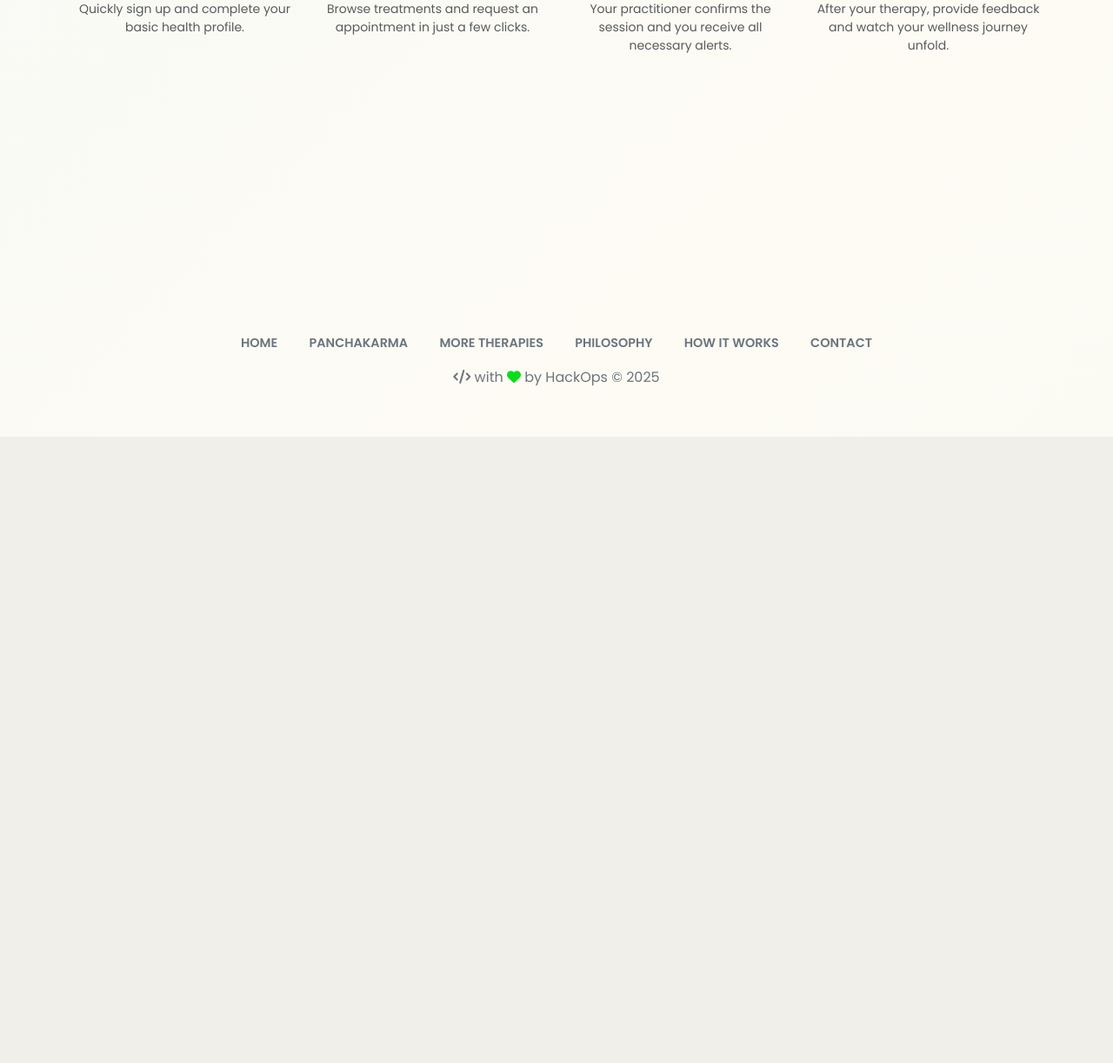
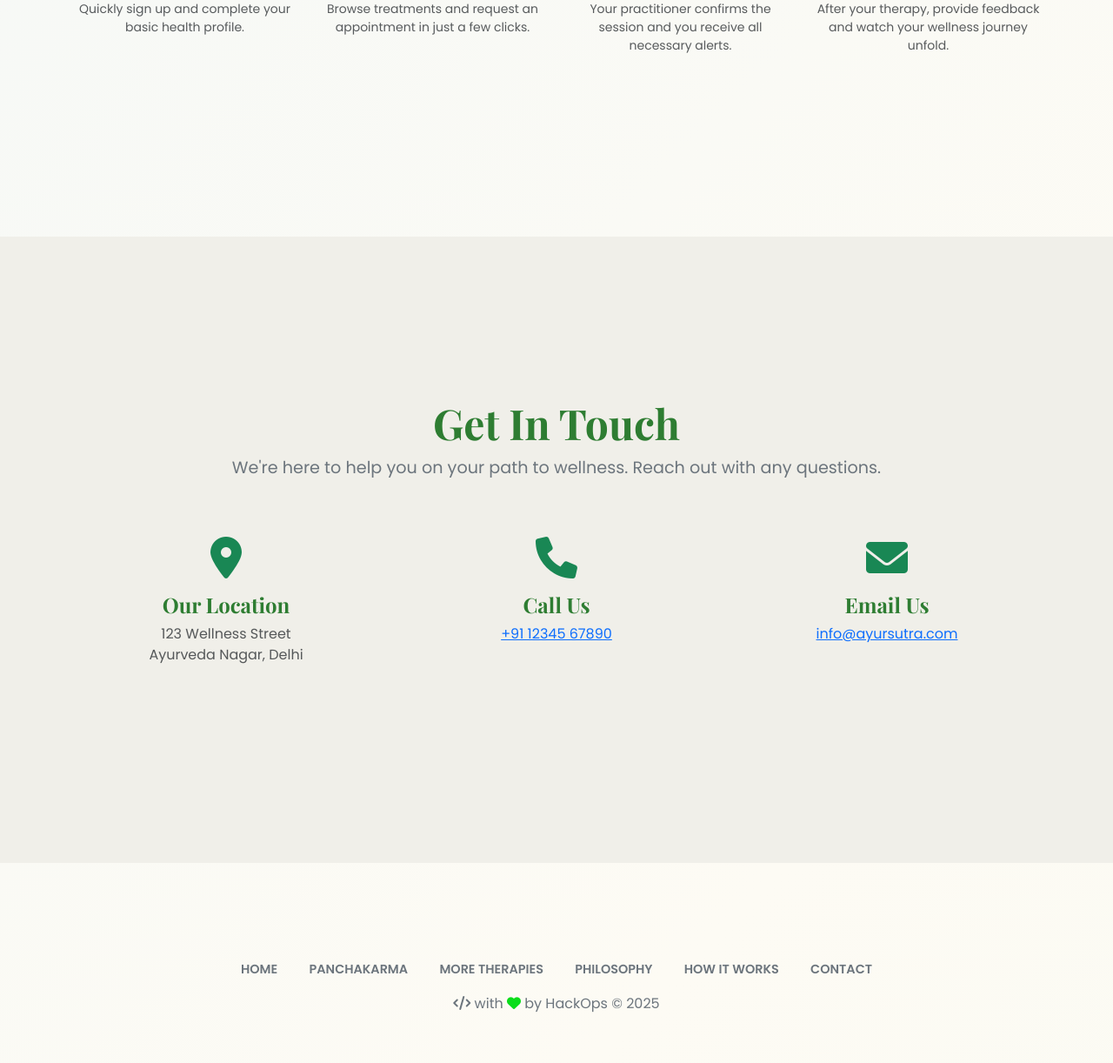
Before and after one commit to The-HackOps/AyurSutra, a Flask app: page / in a window 1280 px wide. Shown: the part 3575-4797 px from the top of the page at 87% size. Before the commit the page ends 4077 px from the top, so only its background shows below. Run offline with Flask 3, Linux system fonts and the light colour scheme.

Commit message:
correct homepage

```diff
--- a/app/templates/index.html
+++ b/app/templates/index.html
@@ -147,5 +147,31 @@
       </div>
     </div>
   </section>
+  {# Section 6: Contact / Call to Action #}
+  <section id="contact" class="fade-in-section" style="background-color: #f0efe9;">
+    <div class="container py-5">
+      <div class="section-heading">
+        <h2>Get In Touch</h2>
+        <p>We're here to help you on your path to wellness. Reach out with any questions.</p>
+      </div>
+      <div class="row text-center">
+        <div class="col-md-4 mb-4">
+            <i class="fas fa-map-marker-alt fa-3x text-success mb-3"></i>
+            <h4>Our Location</h4>
+            <p class="text-muted">123 Wellness Street<br>Ayurveda Nagar, Delhi</p>
+        </div>
+        <div class="col-md-4 mb-4">
+            <i class="fas fa-phone fa-3x text-success mb-3"></i>
+            <h4>Call Us</h4>
+            <p class="text-muted"><a href="tel:+911234567890">+91 12345 67890</a></p>
+        </div>
+        <div class="col-md-4 mb-4">
+            <i class="fas fa-envelope fa-3x text-success mb-3"></i>
+            <h4>Email Us</h4>
+            <p class="text-muted"><a href="mailto:info@ayursutra.com">info@ayursutra.com</a></p>
+        </div>
+      </div>
+    </div>
+  </section>
 
 {% endblock %}
--- a/app/templates/layouts/base.html
+++ b/app/templates/layouts/base.html
@@ -20,6 +20,7 @@
         color: #212529;
         overflow-x: hidden;
       }
+
       h1, h2, h3, h4, h5, h6 { font-family: 'Playfair Display', serif; font-weight: 700; color: #2E7D32; }
       .section-heading { text-align: center; margin-bottom: 4rem; }
       .section-heading h2 { font-size: 3rem; }
@@ -180,11 +181,61 @@
 .bubble:nth-child(1){width:20px;height:20px;left:10%;animation-duration:15s;} .bubble:nth-child(2){width:25px;height:25px;left:20%;animation-duration:12s;animation-delay:2s;} .bubble:nth-child(3){width:15px;height:15px;left:35%;animation-duration:20s;animation-delay:4s;} .bubble:nth-child(4){width:50px;height:50px;left:50%;animation-duration:18s;animation-delay:1s;} .bubble:nth-child(5){width:35px;height:35px;left:65%;animation-duration:14s;animation-delay:3s;} .bubble:nth-child(6){width:45px;height:45px;left:80%;animation-duration:16s;animation-delay:5s;} .bubble:nth-child(7){width:30px;height:30px;left:90%;animation-duration:19s;}
 @keyframes bubble-rise { 0% { transform: translateY(0); opacity: 0; } 50% { opacity: 1; } 100% { transform: translateY(-1080px); opacity: 0; } }
 
+/* --- LOADER AND LOGO ANIMATION --- */
+.loader-wrapper {
+    position: fixed;
+    top: 0;
+    left: 0;
+    width: 100%;
+    height: 100%;
+    background-color: #F9F9F7; /* Matches your light background */
+    display: flex;
+    justify-content: center;
+    align-items: center;
+    z-index: 9999;
+    transition: opacity 0.75s ease, visibility 0.75s ease;
+}
+.loader-wrapper img {
+    width: 150px; /* Initial large size */
+    height: auto;
+    transition: all 1s cubic-bezier(0.77, 0, 0.175, 1); /* Smooth animation */
+    /* These properties will be animated */
+    position: absolute;
+    top: 50%;
+    left: 50%;
+    transform: translate(-50%, -50%);
+}
+
+/* This class is added by JavaScript when loading is done */
+.loader-wrapper.hidden {
+    opacity: 0;
+    visibility: hidden;
+}
+.loader-wrapper.hidden img {
+    /* Final position and size must match the navbar logo */
+    top: 18px;
+    left: 80px; /* Adjust based on container padding */
+    width: 65px; /* Matches navbar logo size */
+    transform: translate(0, 0);
+}
+
+/* Hide the real navbar logo initially, then fade it in */
+.navbar-brand {
+    opacity: 0;
+    transition: opacity 0.5s ease 0.5s; /* Fade in after a 0.5s delay */
+}
+body.loaded .navbar-brand {
+    opacity: 1;
+}
+
     </style>
     <script defer src="https://cdn.jsdelivr.net/npm/alpinejs@3.x.x/dist/cdn.min.js"></script>
     <script src="https://cdn.jsdelivr.net/npm/chart.js"></script>
 </head>
 <body class="{% if request.endpoint == 'main.index' %}homepage-bg{% endif %}">
+    <div class="loader-wrapper">
+        <img src="{{ url_for('static', filename='img/logo.png') }}" alt="AyurSutra Logo Loading">
+    </div>
     <header>
         <nav class="navbar navbar-expand-lg navbar-dark shadow-sm fixed-top {% if request.endpoint == 'main.index' %}homepage-nav{% else %}bg-success{% endif %}">
             <div class="container d-flex justify-content-between align-items-center">
@@ -252,7 +303,20 @@
     <script src="https://cdn.jsdelivr.net/npm/bootstrap@5.3.3/dist/js/bootstrap.bundle.min.js"></script>
 
     <script>
-        document.addEventListener('DOMContentLoaded', () => {
+    document.addEventListener('DOMContentLoaded', () => {
+
+        // --- !! ADD THIS NEW LOADER LOGIC !! ---
+        window.addEventListener('load', () => {
+            const loader = document.querySelector('.loader-wrapper');
+
+            // Add a small delay for a better visual effect
+            setTimeout(() => {
+                // Start the animation by adding the 'hidden' class
+                loader.classList.add('hidden');
+                // Add a class to the body to fade in the real logo
+                document.body.classList.add('loaded');
+            }, 500); // 500ms delay
+        });
             // Hamburger Menu Logic
             const burgerMenu = document.querySelector('.burger-menu-icon');
             const navList = document.querySelector('.nav-list');
```
